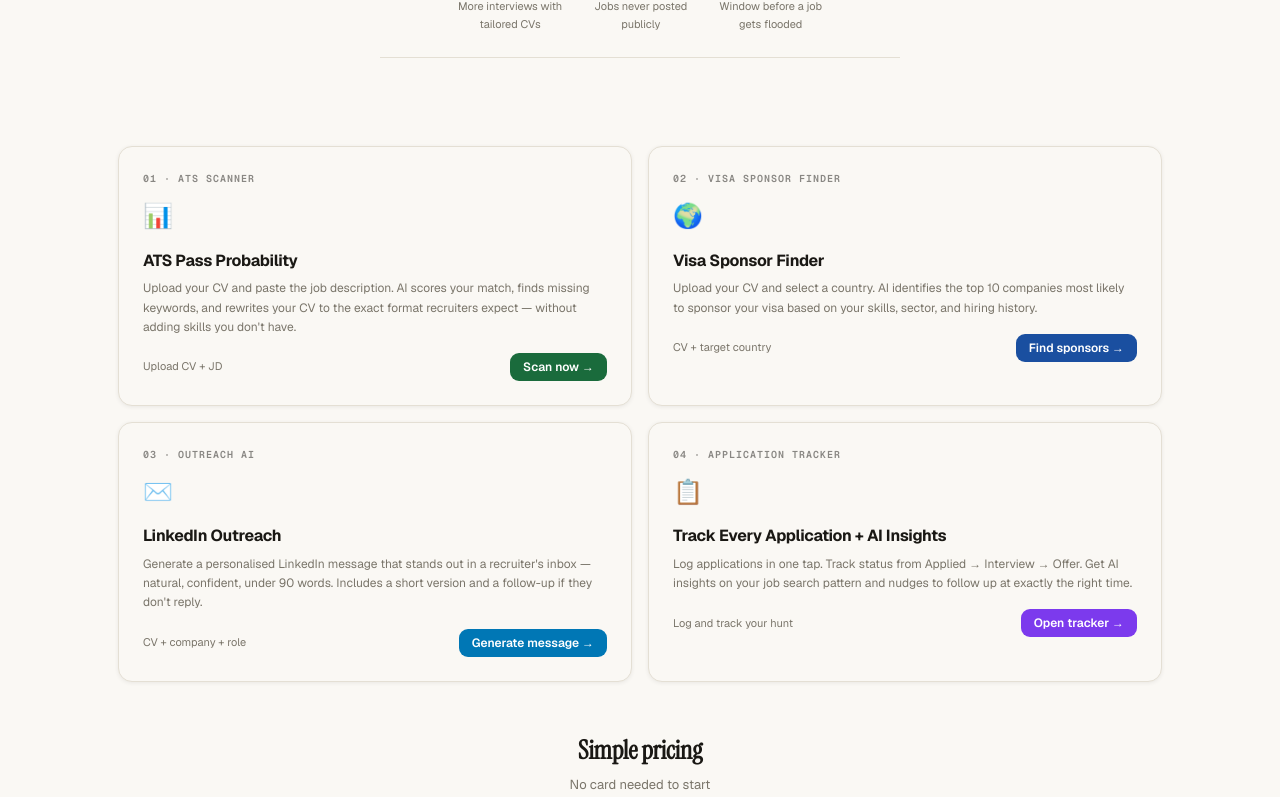
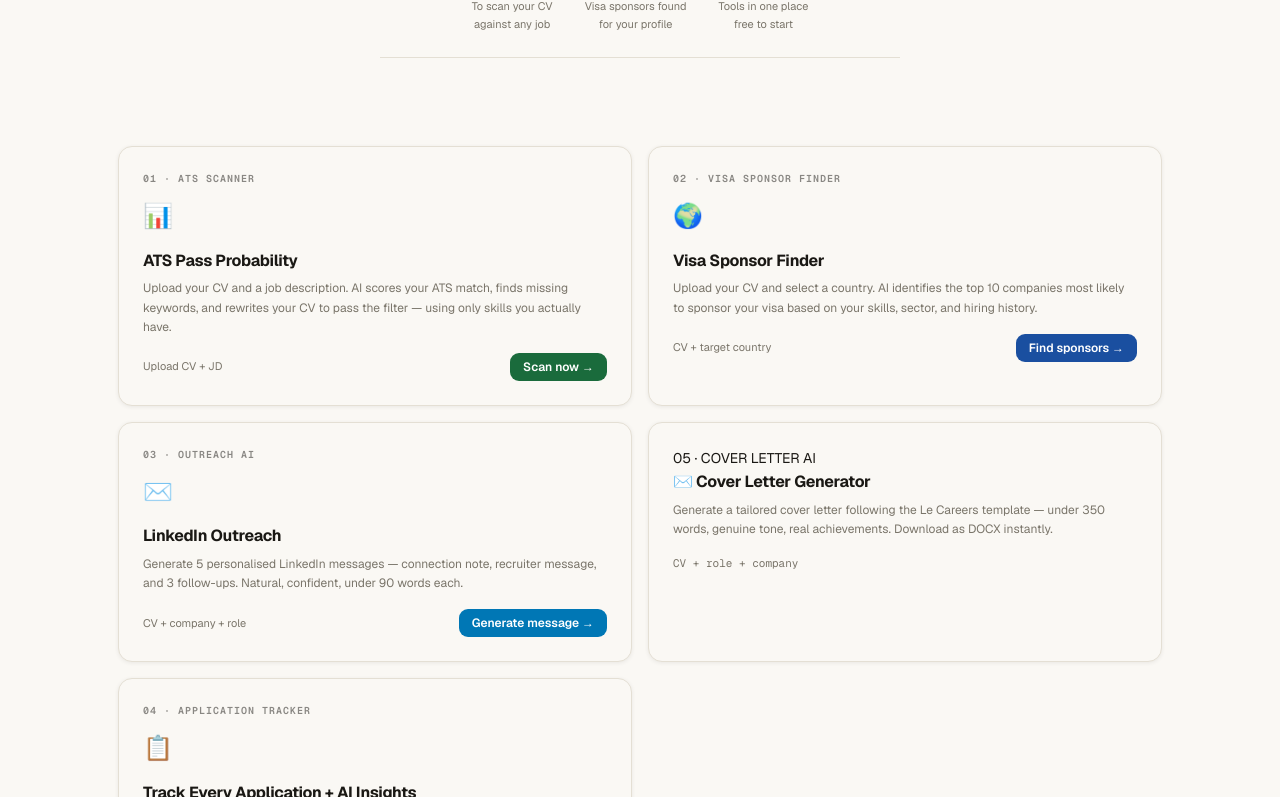
Before and after one commit to tejj27/Insidetrack-ai, a plain HTML site: page index.html in a window 1280 px wide. Shown: the part 604-1401 px from the top of the page. Drawn offline with nearby package versions, Linux system fonts and the light colour scheme.

Commit message:
landing page text change

```diff
--- a/index.html
+++ b/index.html
@@ -230,15 +230,15 @@ select:focus{border-color:var(--green)}
   <div class="hero">
     <div class="hero-badge">✦ AI-powered · Free to start</div>
     <h1 class="hero-title">Your unfair advantage<br>in every <span>job application</span></h1>
-    <p class="hero-sub">Four AI tools that scan your CV, find low-competition jobs, rank your best opportunities, and decode every rejection — so every application counts.</p>
+    <p class="hero-sub">InsideTrack gives you five AI tools to tailor your CV, write cover letters, find visa sponsors, generate outreach messages, and track every application — all in one place.</p>
     <div style="display:flex;gap:12px;justify-content:center;flex-wrap:wrap">
       <button class="btn btn-green btn-lg" onclick="openApp('ats')">Start free →</button>
       <button id="hero-signin-btn" class="btn btn-ghost btn-lg" onclick="openAuth('signin')">Sign in</button>
     </div>
     <div class="hero-stats">
-      <div style="text-align:center"><div class="stat-num">3×</div><div class="stat-lbl">More interviews with<br>tailored CVs</div></div>
-      <div style="text-align:center"><div class="stat-num">80%</div><div class="stat-lbl">Jobs never posted<br>publicly</div></div>
-      <div style="text-align:center"><div class="stat-num">48h</div><div class="stat-lbl">Window before a job<br>gets flooded</div></div>
+      <div style="text-align:center"><div class="stat-num">60s</div><div class="stat-lbl">To scan your CV<br>against any job</div></div>
+      <div style="text-align:center"><div class="stat-num">10</div><div class="stat-lbl">Visa sponsors found<br>for your profile</div></div>
+      <div style="text-align:center"><div class="stat-num">5×</div><div class="stat-lbl">Tools in one place<br>free to start</div></div>
     </div>
   </div>
 
@@ -247,7 +247,7 @@ select:focus{border-color:var(--green)}
       <div class="tool-num">01 · ATS SCANNER</div>
       <div class="tool-icon">📊</div>
       <div class="tool-title">ATS Pass Probability</div>
-      <div class="tool-desc">Upload your CV and paste the job description. AI scores your match, finds missing keywords, and rewrites your CV to the exact format recruiters expect — without adding skills you don't have.</div>
+      <div class="tool-desc">Upload your CV and a job description. AI scores your ATS match, finds missing keywords, and rewrites your CV to pass the filter — using only skills you actually have.</div>
       <div class="tool-cta"><span class="tool-cta-label">Upload CV + JD</span><button class="btn btn-green btn-sm">Scan now →</button></div>
     </div>
     <div class="tool-card" onclick="openApp('visa')">
@@ -261,8 +261,14 @@ select:focus{border-color:var(--green)}
       <div class="tool-num">03 · OUTREACH AI</div>
       <div class="tool-icon">✉️</div>
       <div class="tool-title">LinkedIn Outreach</div>
-      <div class="tool-desc">Generate a personalised LinkedIn message that stands out in a recruiter's inbox — natural, confident, under 90 words. Includes a short version and a follow-up if they don't reply.</div>
+      <div class="tool-desc">Generate 5 personalised LinkedIn messages — connection note, recruiter message, and 3 follow-ups. Natural, confident, under 90 words each.</div>
       <div class="tool-cta"><span class="tool-cta-label">CV + company + role</span><button class="btn btn-sm" style="background:#0077b5;color:white">Generate message →</button></div>
+    </div>
+    <div class="tool-card" onclick="openApp('coverletter')">
+      <div class="tool-eyebrow">05 · COVER LETTER AI</div>
+      <div class="tool-title">✉️ Cover Letter Generator</div>
+      <div class="tool-desc">Generate a tailored cover letter following the Le Careers template — under 350 words, genuine tone, real achievements. Download as DOCX instantly.</div>
+      <div style="font-size:11px;color:var(--ink4);font-family:'Geist Mono',monospace">CV + role + company</div>
     </div>
     <div class="tool-card" onclick="openApp('tracker')">
       <div class="tool-num">04 · APPLICATION TRACKER</div>
```
